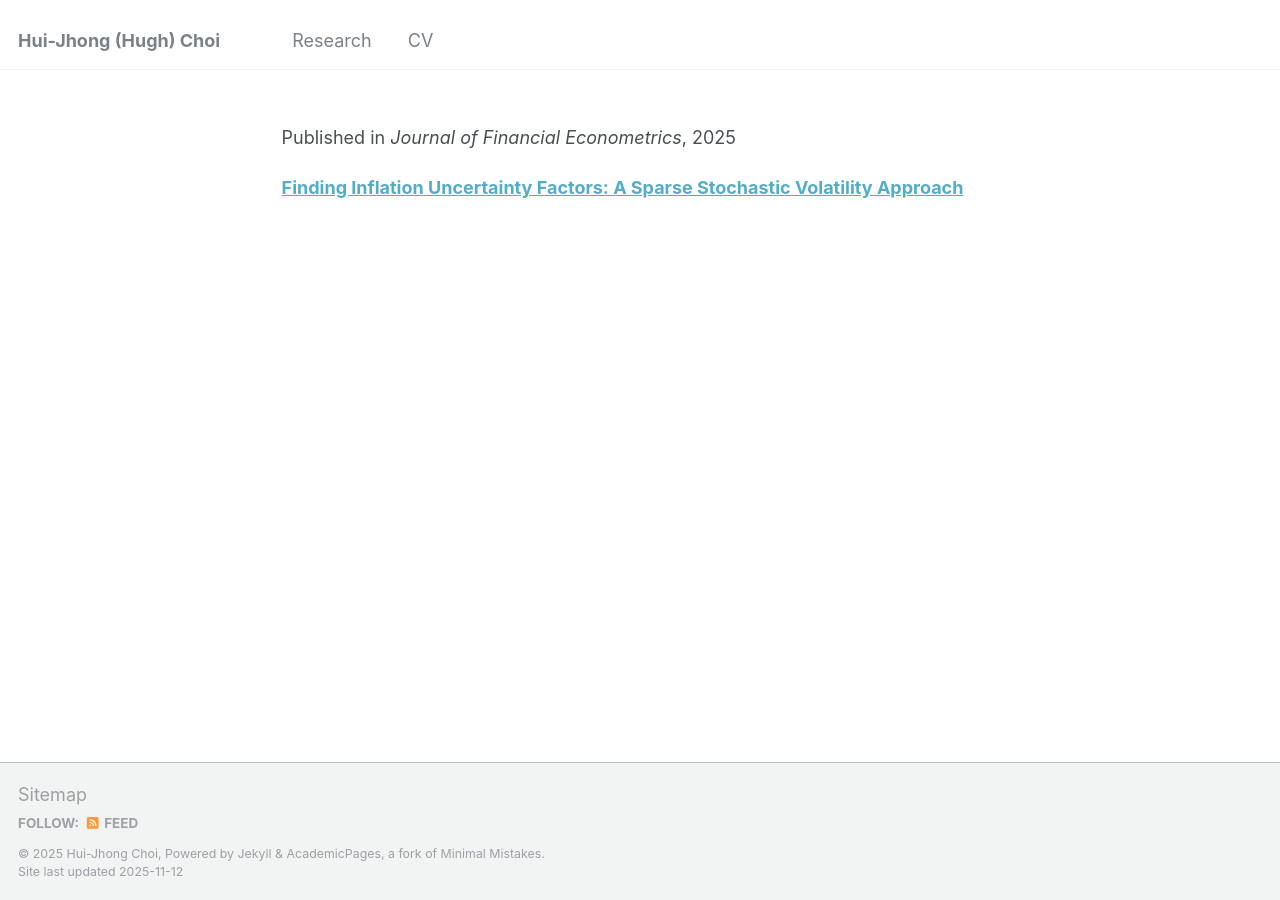
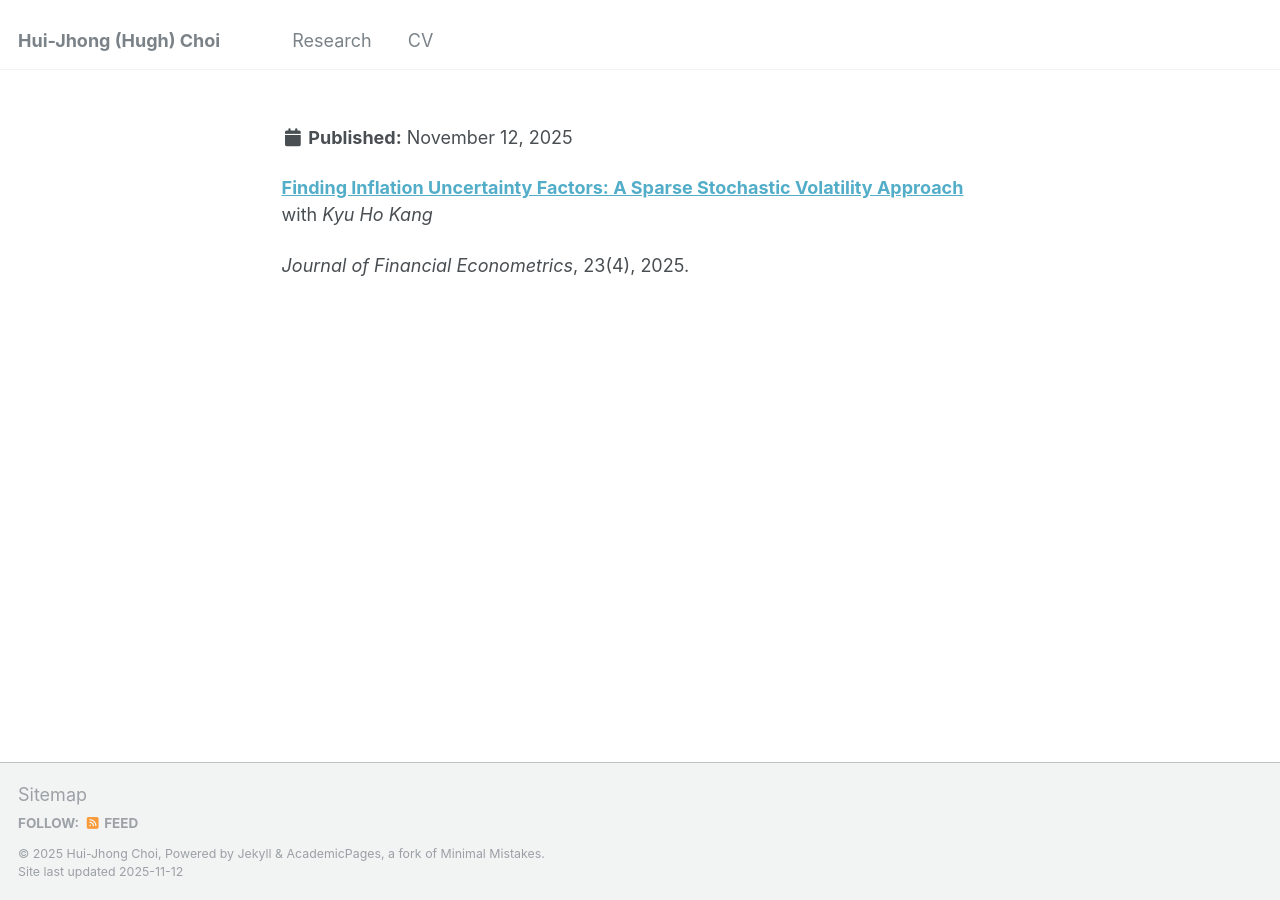
Before and after one commit to Hui-jhongChoi/Hui-jhongChoi.github.io, a Jekyll site: the page built from _research/InflationUncertainty.md, in a window 1280 px wide. Built offline with Jekyll 4.4.1, drawn with Linux system fonts in a browser that asks for light colours.

Commit message:
Revise InflationUncertainty.md metadata and authorship
Updated metadata and authorship information for the Inflation Uncertainty manuscript.

```diff
--- a/_research/InflationUncertainty.md
+++ b/_research/InflationUncertainty.md
@@ -3,10 +3,9 @@
 collection: research
 category: manuscripts
 permalink: /research/inflation-uncertainty/
-excerpt: ""
-venue: "Journal of Financial Econometrics"
-link: "https://academic.oup.com/jfec/article-abstract/23/4/nbaf016/8212035?redirectedFrom=fulltext"
-coauthors: "Kyu Ho Kang"
 ---
 
 [**Finding Inflation Uncertainty Factors: A Sparse Stochastic Volatility Approach**](https://academic.oup.com/jfec/article-abstract/23/4/nbaf016/8212035?redirectedFrom=fulltext)
+with *Kyu Ho Kang*
+
+*Journal of Financial Econometrics*, 23(4), 2025.
```
